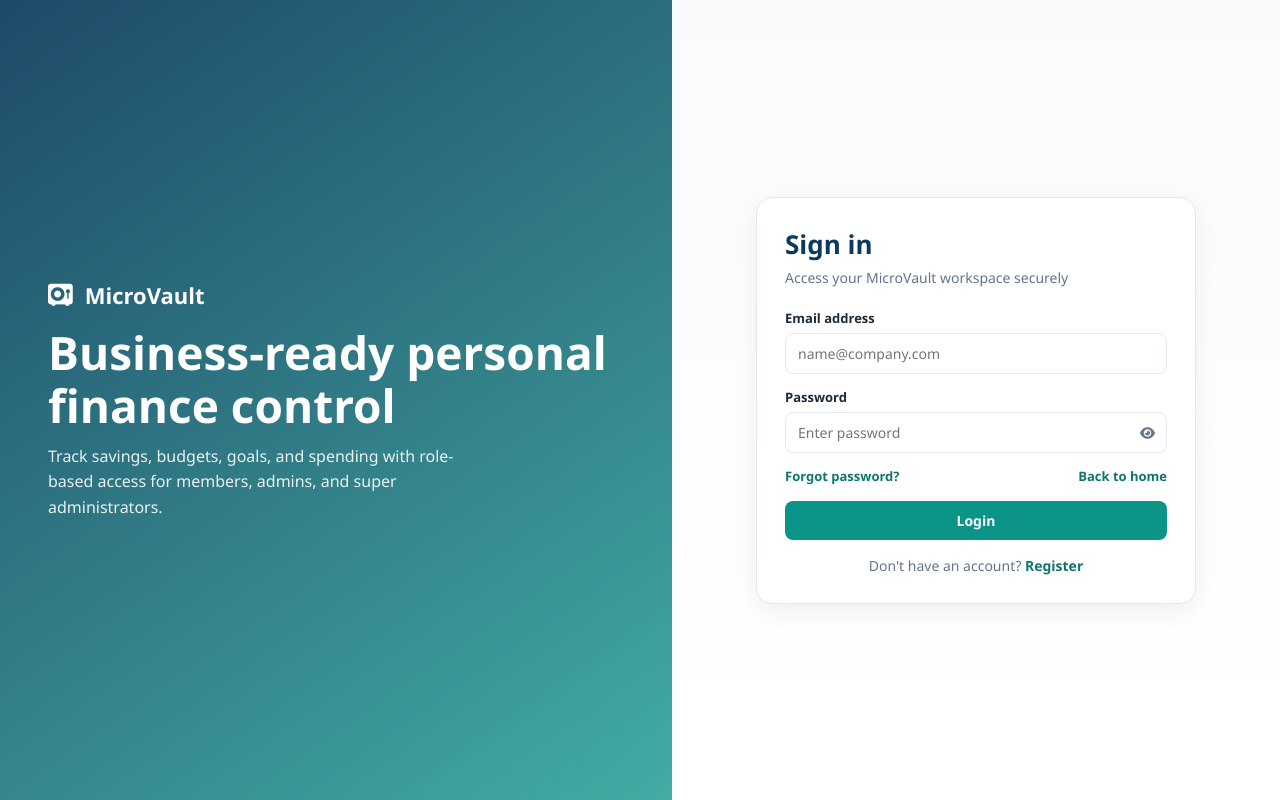
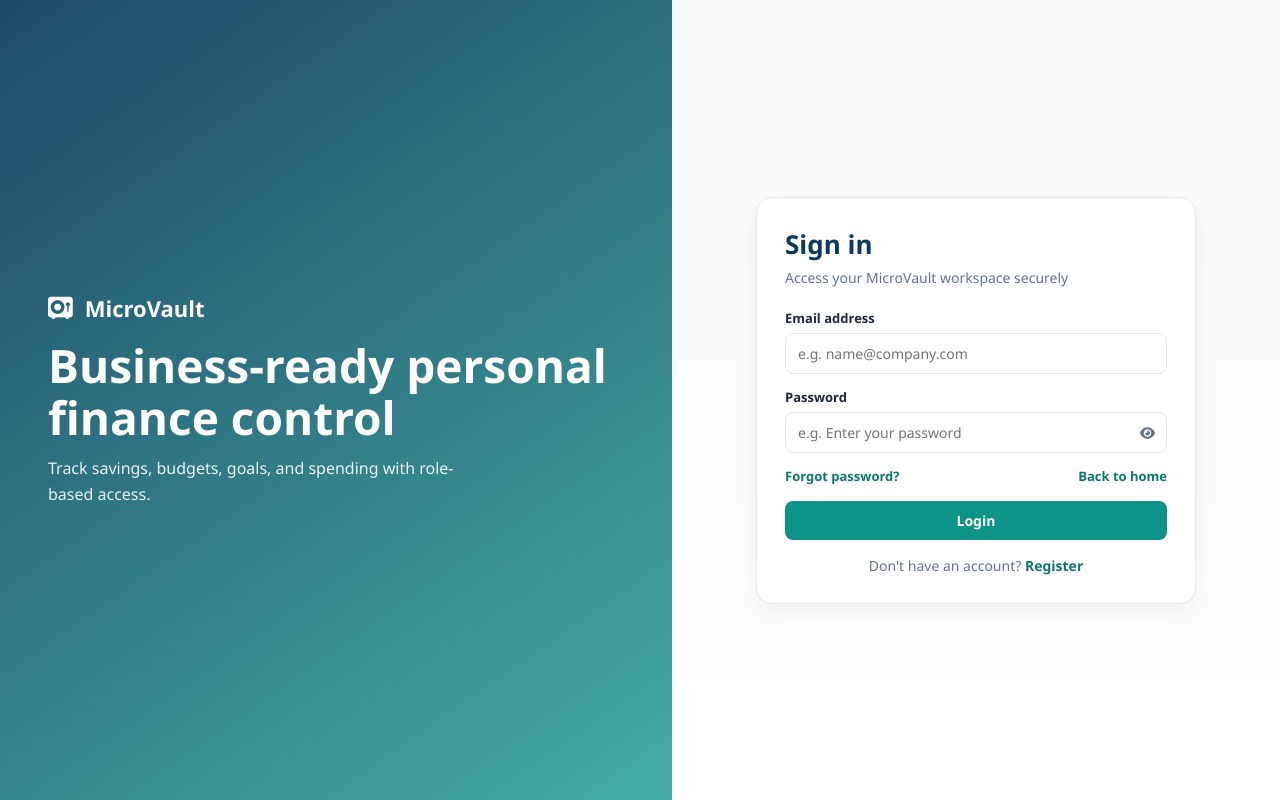
Before and after one commit to Vishnushrivastav111/Kitty-Party, an Angular app in the folder angular-frontend1/: page /login in a window 1280 px wide. Built offline with nearby package versions, Linux system fonts and the light colour scheme.

Commit message:
fix(auth): add login input validation on change

```diff
--- a/angular-frontend1/src/app/component/Auth/login.component.html
+++ b/angular-frontend1/src/app/component/Auth/login.component.html
@@ -1,38 +1,12 @@
-
 <div class="auth-page">
-      <section class="auth-visual">
-        <div class="brand"><i class="fas fa-vault"></i> MicroVault</div>
-        <h1>Business-ready personal finance control</h1>
-        <p>Track savings, budgets, goals, and spending with role-based access for members, admins, and super administrators.</p>
-      </section>
-      <section class="auth-panel">
-        <div class="auth-card">
-          <h2>Sign in</h2>
-          <p class="subtitle">Access your MicroVault workspace securely</p>
+  <section class="auth-visual"><div class="brand"><i class="fas fa-vault"></i> MicroVault</div><h1>Business-ready personal finance control</h1><p>Track savings, budgets, goals, and spending with role-based access.</p></section>
+  <section class="auth-panel"><div class="auth-card"><h2>Sign in</h2><p class="subtitle">Access your MicroVault workspace securely</p>
     <form (ngSubmit)="submit()" novalidate>
-            <div class="auth-field">
-              <label for="email">Email address</label>
-              <input id="email" type="email" name="email" [(ngModel)]="email" placeholder="name@company.com" autocomplete="username"
-                [class.input-error]="errors()['email']" [class.input-success]="!errors()['email'] && email" />
-              <span class="field-error" [style.display]="errors()['email'] ? 'block' : 'none'">{{ errors()['email'] }}</span>
-            </div>
-            <div class="auth-field">
-              <label for="password">Password</label>
-              <input id="password" [type]="show() ? 'text' : 'password'" name="password" [(ngModel)]="password" placeholder="Enter password"
-                autocomplete="current-password" style="padding-right:42px"
-                [class.input-error]="errors()['password']" [class.input-success]="!errors()['password'] && password" />
-              <button type="button" class="toggle-pass" aria-label="Show password" (click)="show.set(!show())">
-                <i class="fas" [class.fa-eye]="!show()" [class.fa-eye-slash]="show()"></i>
-              </button>
-              <span class="field-error" [style.display]="errors()['password'] ? 'block' : 'none'">{{ errors()['password'] }}</span>
-            </div>
-            <div class="auth-links">
-              <a routerLink="/forgot-password">Forgot password?</a>
-              <a routerLink="/">Back to home</a>
-            </div>
+      <div class="auth-field"><label for="email">Email address</label><input id="email" type="email" name="email" [(ngModel)]="email" (input)="validateEmail()" placeholder="e.g. name@company.com" autocomplete="username" [class.input-error]="errors()['email']" /><span class="field-error" [style.display]="errors()['email'] ? 'block' : 'none'">{{ errors()['email'] }}</span></div>
+      <div class="auth-field"><label for="password">Password</label><input id="password" [type]="show() ? 'text' : 'password'" name="password" [(ngModel)]="password" (input)="validatePassword()" placeholder="e.g. Enter your password" autocomplete="current-password" style="padding-right:42px" [class.input-error]="errors()['password']" /><button type="button" class="toggle-pass" aria-label="Show password" (click)="show.set(!show())"><i class="fas" [class.fa-eye]="!show()" [class.fa-eye-slash]="show()"></i></button><span class="field-error" [style.display]="errors()['password'] ? 'block' : 'none'">{{ errors()['password'] }}</span></div>
+      <div class="auth-links"><a routerLink="/forgot-password">Forgot password?</a><a routerLink="/">Back to home</a></div>
       <button type="submit" class="btn btn-primary" style="width:100%" [disabled]="busy()">{{ busy() ? 'Signing in…' : 'Login' }}</button>
     </form>
     <p class="bottom-text">Don't have an account? <a routerLink="/register">Register</a></p>
+  </div></section>
 </div>
-      </section>
-    </div>
```
Lines whose indentation alone changed are shown as unchanged.
